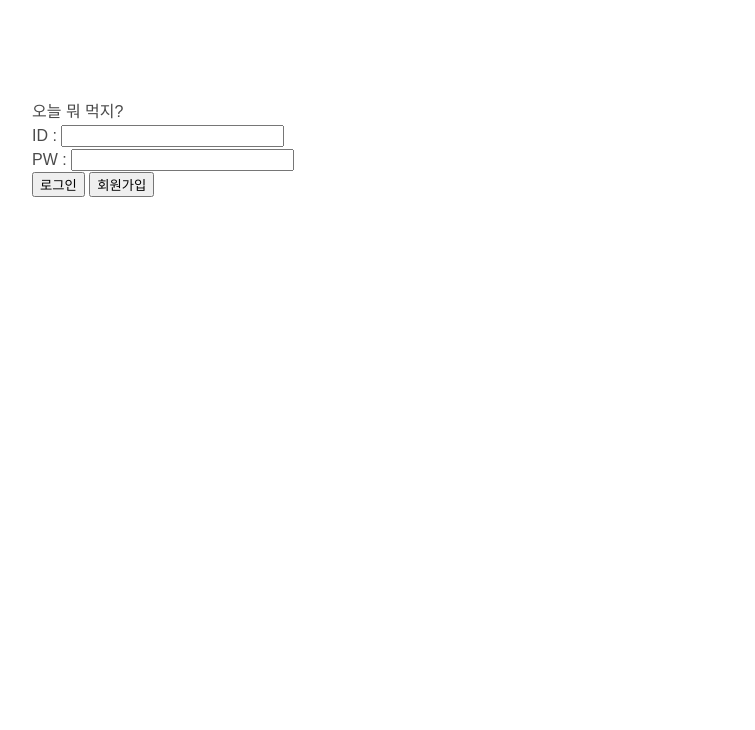
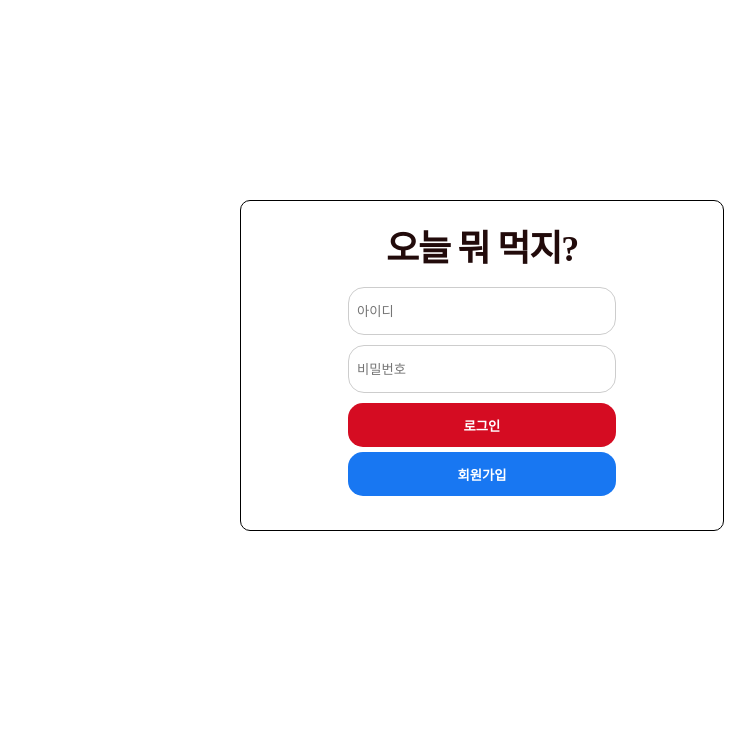
Before and after one commit to jocy0412/jungle00, a Flask app: page / in a window 1280 px wide. Shown: the top 730 px of the page, without its empty margins (158-913 px from the left). Run offline with Flask 2, Linux system fonts and the light colour scheme; some libraries are stand-ins or nearby versions.

Commit message:
css 추가

```diff
--- a/static/style.css
+++ b/static/style.css
@@ -1,11 +1,53 @@
+/* reset css */
+html, body, div, span, applet, object, iframe,
+h1, h2, h3, h4, h5, h6, p, blockquote, pre,
+a, abbr, acronym, address, big, cite, code,
+del, dfn, em, img, ins, kbd, q, s, samp,
+small, strike, strong, sub, sup, tt, var,
+b, u, i, center,
+dl, dt, dd, ol, ul, li,
+fieldset, form, label, legend,
+table, caption, tbody, tfoot, thead, tr, th, td,
+article, aside, canvas, details, embed,
+figure, figcaption, footer, header, hgroup,
+menu, nav, output, ruby, section, summary,
+time, mark, audio, video {
+	margin: 0;
+	padding: 0;
+	border: 0;
+	font-size: 100%;
+	font: inherit;
+	vertical-align: baseline;
+}
+/* HTML5 display-role reset for older browsers */
+article, aside, details, figcaption, figure,
+footer, header, hgroup, menu, nav, section {
+	display: block;
+}
+body {
+	line-height: 1;
+}
+ol, ul {
+	list-style: none;
+}
+blockquote, q {
+	quotes: none;
+}
+blockquote:before, blockquote:after,
+q:before, q:after {
+	content: '';
+	content: none;
+}
+table {
+	border-collapse: collapse;
+	border-spacing: 0;
+}
+/* reset css */
 * {
     font-family: 'Song Myung', sans-serif;
 }
 
-.wrap {
-    width: 900px;
-    margin: 10px auto;
-}
+.wrap {}
 
 #post-box {
     width: 500px;
@@ -21,3 +63,15 @@
 
 .box__login,
 .box__form{margin-top:100px}
+
+.box__login {width:484px;margin:200px auto;padding:30px 40px 24px;border:1px solid #000;border-radius:10px;text-align:center;}
+.box__login .box__row{width:268px;margin:0 auto}
+.box__login .box__row + .box__row{margin-top:10px}
+.box__login h2{margin-bottom:20px;color: rgb(34, 11, 11);font-size: 36px;font-weight: 600;letter-spacing: -1.2px;padding-left:16px;padding-right:16px;-webkit-font-smoothing: antialiased;word-break: break-word;text-align: center;}
+
+.box__login input{width:100%;height:48px;padding:8px;border-radius:16px;border:1px solid rgb(205,205,205)}
+.box__login input + input{margin-top:30px}
+.box__login .box__button{width:268px;margin:10px auto;}
+.box__login .btn + .btn{margin-top:5px}
+.box__login .btn{display:block;width:100%;height:44px;padding:8px;border-radius:15px;background-color:rgb(213,12,34);border:0;color:#fff;font-weight:700;}
+.box__login .btn2{background-color:rgb(24, 119, 242)}
--- a/templates/index.html
+++ b/templates/index.html
@@ -30,16 +30,14 @@
         <div class="box__login">
             <h2>오늘 뭐 먹지?</h2>
             <div class="box__row">
-                <label for="login_id">ID :</label>
-                <input id="login_id" type="text">
+                <input id="login_id" type="text" placeholder="아이디" title="아이디">
             </div>
             <div class="box__row">
-                <label for="login_password">PW :</label>
-                <input id="login_password" type="password">
+                <input id="login_password" type="password" placeholder="비밀번호" title="비밀번호">
             </div>
             <div class="box__button">
-                <button type="button" onClick="loginFunc()">로그인</button>
-                <button type="button" onClick="registFunc()">회원가입</button>
+                <button class="btn btn1"type="button" onClick="loginFunc()">로그인</button>
+                <button class="btn btn2"type="button" onClick="registFunc()">회원가입</button>
             </div>
         </div>
         <!-- 로그인 화면 -->
```
